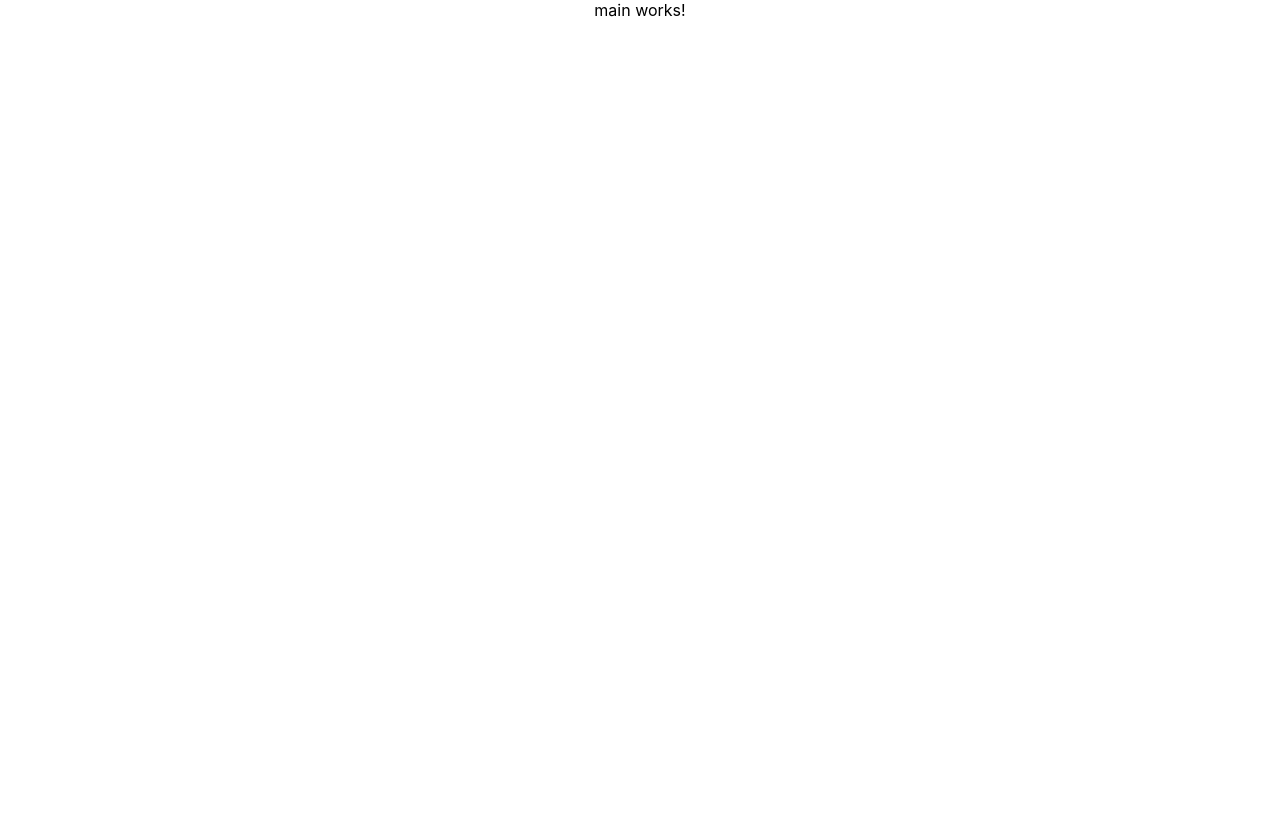
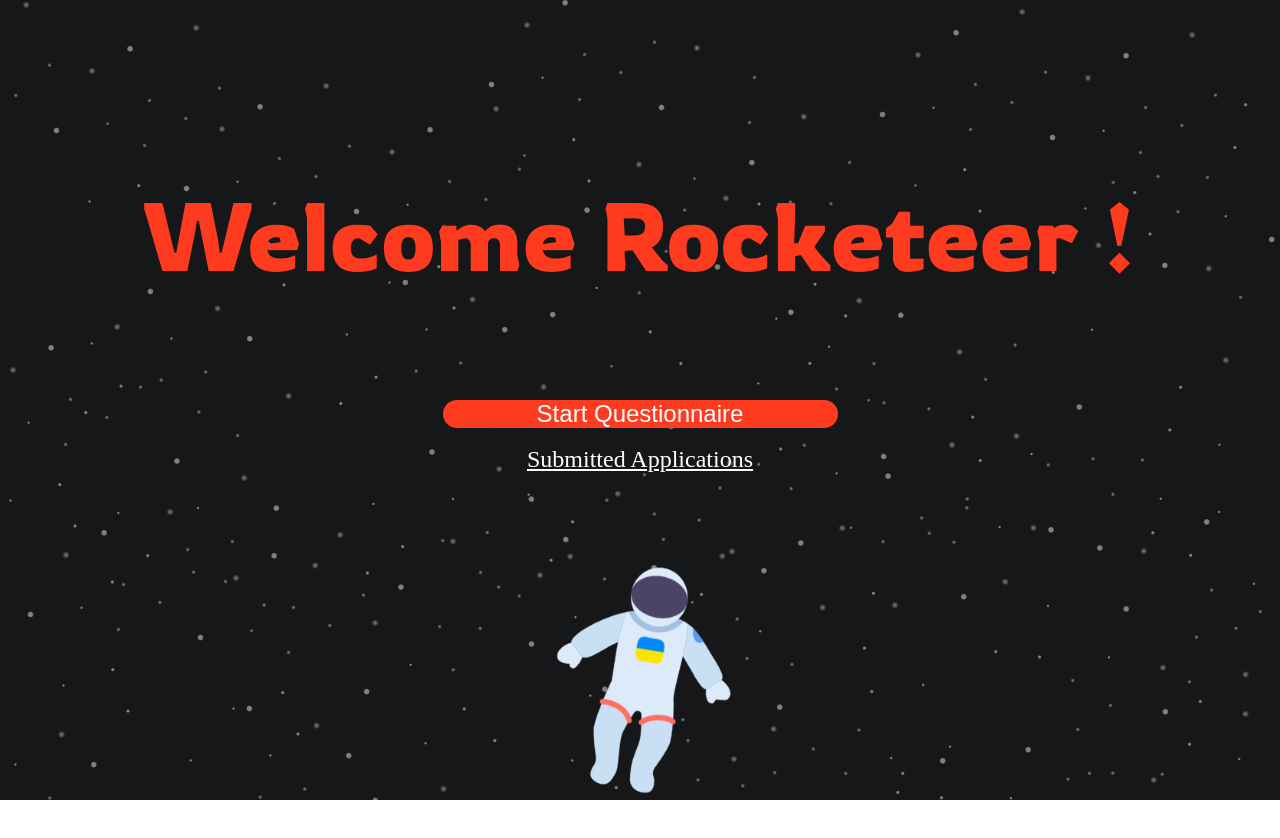
Before and after one commit to nikanoza/Developer-application, a React (Create React App) app in the folder developer-application/: page / in a window 1280 px wide. Shown: the top 838 px of the page. Before the commit the page ends 800 px from the top, so only its background shows below. Built offline with nearby package versions, Linux system fonts and the light colour scheme.

Commit message:
work with main page component

```diff
--- a/developer-application/src/App.css
+++ b/developer-application/src/App.css
@@ -1,38 +1,5 @@
 .App {
   text-align: center;
+  width: 100vw;
+  height: 100vh;
 }
-
-.App-logo {
-  height: 40vmin;
-  pointer-events: none;
-}
-
-@media (prefers-reduced-motion: no-preference) {
-  .App-logo {
-    animation: App-logo-spin infinite 20s linear;
-  }
-}
-
-.App-header {
-  background-color: #282c34;
-  min-height: 100vh;
-  display: flex;
-  flex-direction: column;
-  align-items: center;
-  justify-content: center;
-  font-size: calc(10px + 2vmin);
-  color: white;
-}
-
-.App-link {
-  color: #61dafb;
-}
-
-@keyframes App-logo-spin {
-  from {
-    transform: rotate(0deg);
-  }
-  to {
-    transform: rotate(360deg);
-  }
-}
--- a/developer-application/src/App.js
+++ b/developer-application/src/App.js
@@ -1,11 +1,10 @@
 import Main from './components/main/Main'
-
 import './App.css';
 
 function App() {
   return (
     <div className="App">
-      <Main></Main>
+     <Main></Main>
     </div>
   );
 }
--- a/developer-application/src/components/main/Main.js
+++ b/developer-application/src/components/main/Main.js
@@ -1,10 +1,20 @@
 import React from 'react'
-import styles from './Main.module.css';
+import classes from './Main.module.css';
 
 const Main = () => {
- return <div>
-     main works!
- </div>
+ return(
+ <div className={classes.main}>
+    <div className={classes.title}>
+        Welcome Rocketeer !
+    </div>
+    <button className={classes['btn-start']}>Start Questionnaire</button>
+    <div className={classes['applications']}>
+       <a href='#'>Submitted Applications</a>
+    </div>
+    <div className={classes['rocket-img']}>
+        <img src='/images/rocketman.png'/>
+    </div>
+ </div>)
 }
 
 export default Main
--- a/developer-application/src/components/main/Main.module.css
+++ b/developer-application/src/components/main/Main.module.css
@@ -0,0 +1,46 @@
+.main{
+    width: 100%;
+    height: 100%;
+    background-color: #151718;
+    background-image: url(../../../public/images/stars.png);
+    display: flex;
+    flex-direction: column;
+    justify-content: start;
+    align-items: center;
+}
+
+.title{
+    margin-top: 175px;
+    color: #FE3B1F;
+    font-size: 6em;
+    font-family: 'Rowdies', cursive;
+}
+
+.btn-start{
+    font-size: 1.5em;
+    width: 395px;
+    height: 79px;
+    border-radius: 50px;
+    border: none;
+    outline: none;
+    background: #FE3B1F;
+    color: #ffffff;
+    cursor: pointer;
+    margin-top: 105px;
+}
+
+.applications{
+    margin-top: 18px;
+    width: 338px;
+    height: 66px;
+    font-size: 1.5em;
+}
+
+.applications a{
+    color: #ffffff;
+}
+
+.rocket-img img{
+    width: 409.92px;
+    height: 372.45px;
+}
--- a/developer-application/src/index.css
+++ b/developer-application/src/index.css
@@ -1,13 +1,13 @@
+@import url('https://fonts.googleapis.com/css2?family=Rowdies&display=swap');
+@import url('https://fonts.googleapis.com/css2?family=Montserrat&family=Rowdies&display=swap');
+
+*{
+  margin: 0;
+  padding: 0;
+  box-sizing: border-box;
+}
+
 body {
-  margin: 0;
-  font-family: -apple-system, BlinkMacSystemFont, 'Segoe UI', 'Roboto', 'Oxygen',
-    'Ubuntu', 'Cantarell', 'Fira Sans', 'Droid Sans', 'Helvetica Neue',
-    sans-serif;
   -webkit-font-smoothing: antialiased;
   -moz-osx-font-smoothing: grayscale;
 }
-
-code {
-  font-family: source-code-pro, Menlo, Monaco, Consolas, 'Courier New',
-    monospace;
-}
```
Also changed, not shown: developer-application/public/images/rocketman.png (added), developer-application/public/images/stars.png (added).
